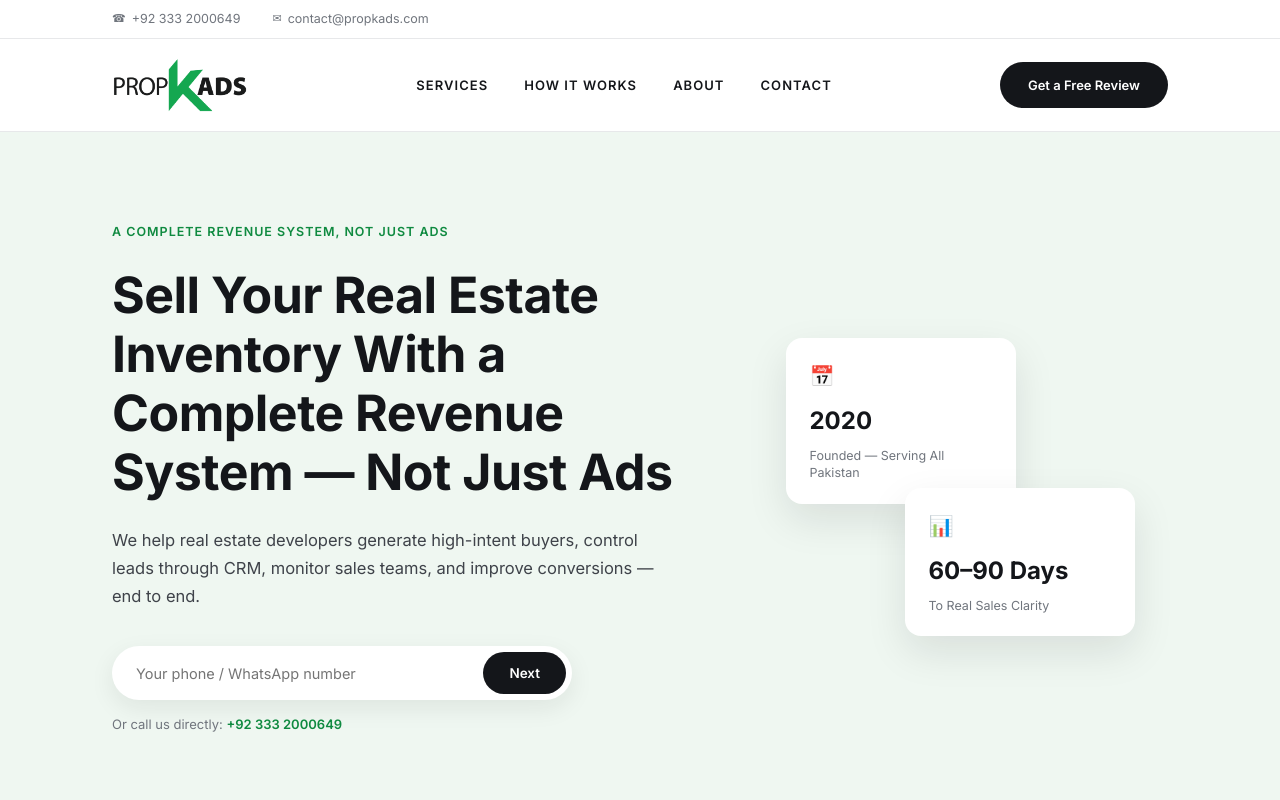
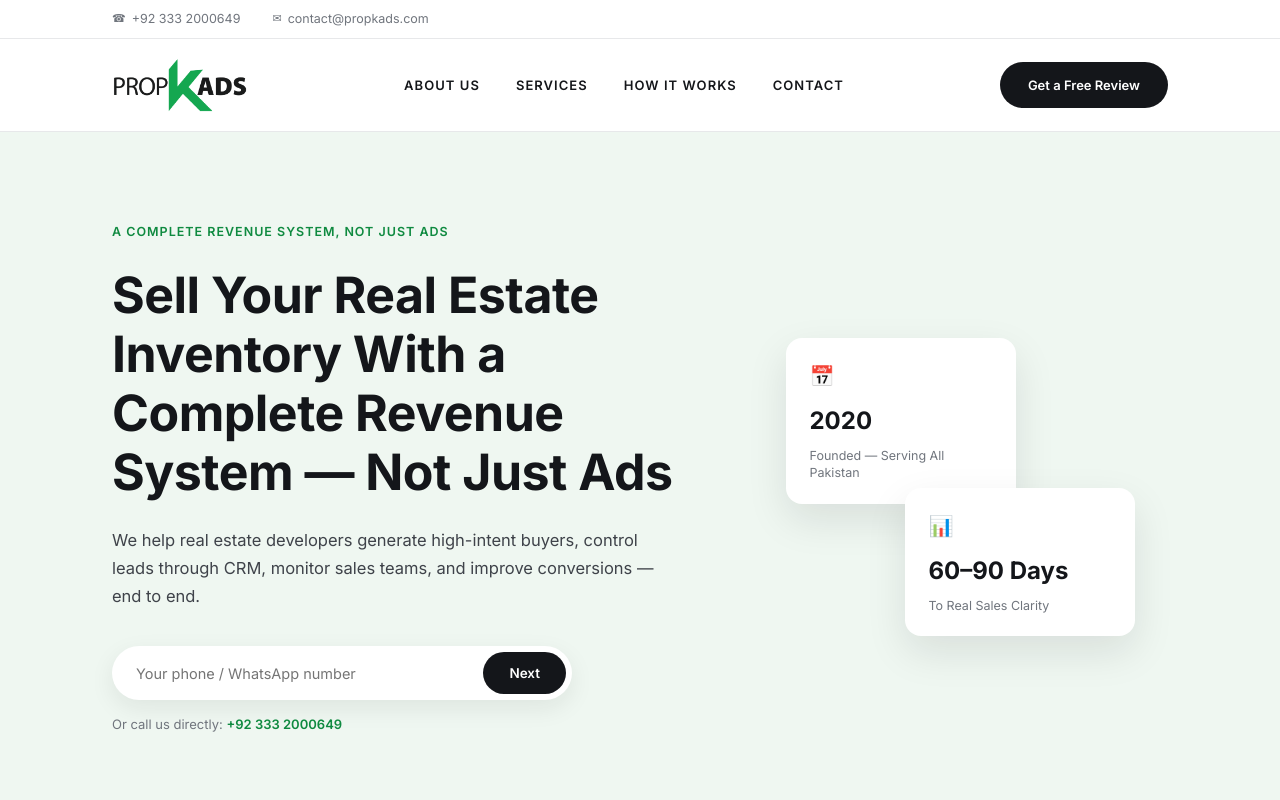
Before and after one commit to khurram7jc/propkads-website, a Next.js app: page / in a window 1280 px wide. Shown: the top 800 px of the page. Built offline with nearby package versions, Linux system fonts and the light colour scheme; no server answers; the database is empty.

Commit message:
Reorder nav menu: About Us, Services, How It Works, Contact

```diff
--- a/app/page.js
+++ b/app/page.js
@@ -4,9 +4,9 @@ import Header from '@/components/Header';
 import Hero from '@/components/Hero';
 
 const DEFAULT_CONTENT = {
-  header_nav_1: 'Services',
-  header_nav_2: 'How It Works',
-  header_nav_3: 'About',
+  header_nav_1: 'About Us',
+  header_nav_2: 'Services',
+  header_nav_3: 'How It Works',
   header_nav_4: 'Contact',
   header_cta_text: 'Get a Free Review',
   stat_founded: '2020',
--- a/components/Header.js
+++ b/components/Header.js
@@ -21,9 +21,9 @@ export default function Header({ c }) {
           </a>
 
           <div className="mainnav-links">
-            <a href="#services">{c.header_nav_1 || 'Services'}</a>
-            <a href="#how-it-works">{c.header_nav_2 || 'How It Works'}</a>
-            <a href="#about">{c.header_nav_3 || 'About'}</a>
+            <a href="#about">{c.header_nav_1 || 'About Us'}</a>
+            <a href="#services">{c.header_nav_2 || 'Services'}</a>
+            <a href="#how-it-works">{c.header_nav_3 || 'How It Works'}</a>
             <a href="#contact">{c.header_nav_4 || 'Contact'}</a>
           </div>
 
```
